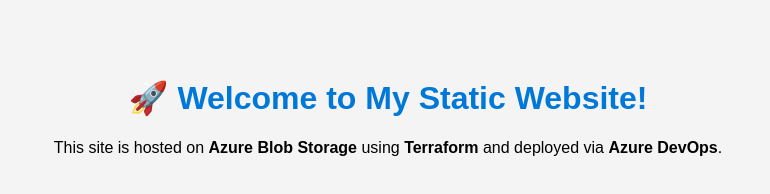
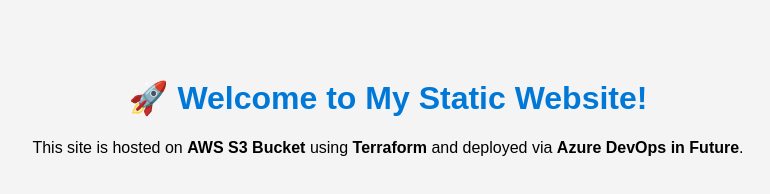
Before and after one commit to surajp74/statiswebsitehosting, a plain HTML site: page website/index.html in a window 1280 px wide. Shown: the whole page, without its empty margins (252-1022 px from the left). Drawn offline with Linux system fonts and the light colour scheme.

Commit message:
added tf file to create s3 bucket with proper policy and object

```diff
--- a/website/index.html
+++ b/website/index.html
@@ -10,6 +10,6 @@
 </head>
 <body>
   <h1>🚀 Welcome to My Static Website!</h1>
-  <p>This site is hosted on <strong>Azure Blob Storage</strong> using <strong>Terraform</strong> and deployed via <strong>Azure DevOps</strong>.</p>
+  <p>This site is hosted on <strong>AWS S3 Bucket</strong> using <strong>Terraform</strong> and deployed via <strong>Azure DevOps in Future</strong>.</p>
 </body>
 </html>
```
Also changed, not shown: 2 other files.
